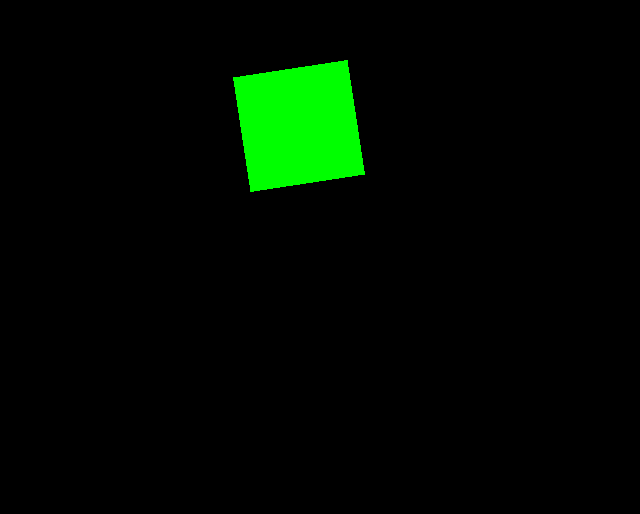
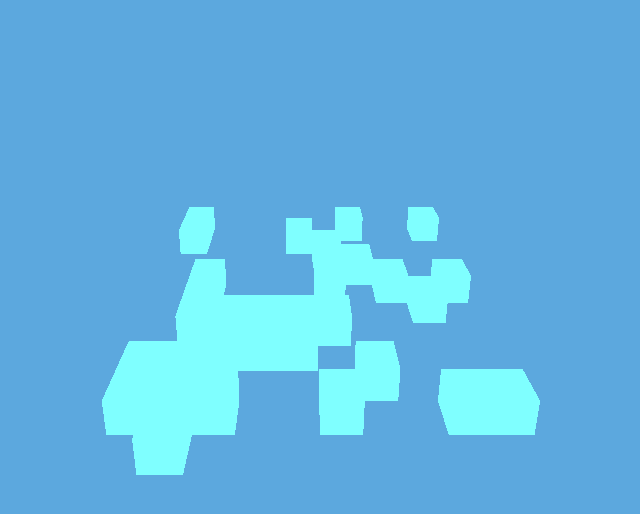
Before and after one commit to mmarusiak/falling-sand-threejs, a plain HTML site: page index.html in a window 1280 px wide. Shown: the part 274-788 px from the top of the page, without its empty margins (341-981 px from the left). Drawn offline with nearby package versions, Linux system fonts and the light colour scheme.

Commit message:
Made prototype of falling sand idea

```diff
--- /dev/null
+++ b/block.js
@@ -0,0 +1,75 @@
+import * as THREE from 'three';
+
+function getRandomInt(max) {
+  return Math.floor(Math.random() * max);
+}
+
+export class Block {
+
+    constructor(pos, cube){
+        this.pos = pos;
+        this.cube = cube;
+        this.cube.position.y = this.pos.y;
+        this.cube.position.x = this.pos.x;
+        this.cube.position.z = this.pos.z;
+    }
+
+    get position() {
+        return this.pos;
+    }
+
+    set position(newPos){
+        this.pos = newPos;
+    }
+
+    move(otherBlocks) {
+        if (this.pos.y == 0){
+            return;
+        }
+        let potentialCol = []
+        // get all potential colls
+        for (const otherBlock of otherBlocks){
+            if (otherBlock.position.y == this.pos.y - 1 && Math.abs(otherBlock.position.x - this.pos.x) <= 1 && Math.abs(otherBlock.position.z - this.pos.z) <= 1){
+                potentialCol.push(otherBlock)
+            }
+        }
+
+        // check if something is just under the block
+        let canMoveDown = true;
+        for (const potentialBlock of potentialCol){
+            if (potentialBlock.position.z == this.pos.z && potentialBlock.position.x == this.pos.x){
+                canMoveDown = false;
+                break;
+            }
+        }
+        if (canMoveDown){
+            this.pos.y -= 1;
+            this.cube.position.y -= 1;
+            return;
+        }
+
+        // check if there are other possible moves
+
+        let possibleMoves = [
+            new THREE.Vector3(this.pos.x - 1, this.pos.y - 1, this.pos.z - 1),
+            new THREE.Vector3(this.pos.x + 1, this.pos.y - 1, this.pos.z + 1),
+            new THREE.Vector3(this.pos.x, this.pos.y - 1, this.pos.z + 1),
+            new THREE.Vector3(this.pos.x, this.pos.y - 1, this.pos.z - 1),
+            new THREE.Vector3(this.pos.x + 1, this.pos.y - 1, this.pos.z),
+            new THREE.Vector3(this.pos.x - 1, this.pos.y - 1, this.pos.z)
+        ]
+        for (const potentialBlock of potentialCol){
+            possibleMoves.splice(possibleMoves.indexOf(potentialBlock.pos), 1)
+        }
+
+        if (possibleMoves.length > 0){
+            const newPos = possibleMoves[ getRandomInt(possibleMoves.length - 1)];
+            this.pos.y = newPos.y;
+            this.cube.position.y = newPos.y;
+            this.pos.x = newPos.x;
+            this.cube.position.x = newPos.x;
+            this.pos.z = newPos.z;
+            this.cube.position.z = newPos.z;
+        }
+    }
+}
--- a/index.html
+++ b/index.html
@@ -21,6 +21,7 @@
 </head>
 
 <body>
+  <script type="module" src="/block.js"></script>
   <script type="module" src="/main.js"></script>
 </body>
 
--- a/main.js
+++ b/main.js
@@ -1,24 +1,101 @@
 import * as THREE from 'three';
+import { Block } from './block.js';
 
 const scene = new THREE.Scene();
 const camera = new THREE.PerspectiveCamera(
     75, window.innerWidth / window.innerHeight, 0.1, 1000
 );
+const renderer = new THREE.WebGLRenderer();
 
-const renderer = new THREE.WebGLRenderer();
+scene.background = new THREE.Color("rgb(92, 168, 222)")
 renderer.setSize( window.innerWidth, window.innerHeight);
 document.body.appendChild( renderer.domElement)
 
-// cube!
-const geometry = new THREE.BoxGeometry( 1, 1, 1 );
-const material = new THREE.MeshBasicMaterial( { color: 0x00ff00 } );
-const cube = new THREE.Mesh( geometry, material );
-scene.add(cube);
-scene.add(camera)
-camera.position.z = 5;
+const light = new THREE.AmbientLight(0x404040);
+const timer = new THREE.Clock(true);
+
+timer.start();
+scene.add(light)
+camera.position.z = 10;
+camera.position.y = 10;
+camera.position.x = -5;
+camera.rotation.x = -.3
+
+// Function to update the color over time
+function updateColor() {
+    const time = timer.getElapsedTime();
+
+    // Convert time to a color oscillation value (e.g., sine wave between 0 and 1)
+    const red = Math.floor((Math.sin(time) + 1) / 2 * 255); // Range from 0 to 255
+    const green = Math.floor((Math.cos(time) + 1) / 2 * 255);
+    const blue = Math.floor((Math.sin(time + Math.PI / 2) + 1) / 2 * 255);
+
+    // Convert RGB to hex format and update the color
+    const color = (red << 16) | (green << 8) | blue;
+
+    // Return color in the format { color: 0xRRGGBB }
+    return color;
+}
+
+function createBlock(pos, color = {color : updateColor()}){
+    const geometry = new THREE.BoxGeometry(1, 1, 1);
+    const material = new THREE.MeshBasicMaterial(color);
+    const cube = new THREE.Mesh(geometry, material);
+    const block = new Block(pos, cube);
+    scene.add(cube);
+    return block;
+}
+
+function getRandomInt(max) {
+  return Math.floor(Math.random() * max);
+}
+
+function createWorld(x, z, maxY, amountOfCubes){
+    const allCubes = [];
+
+    for(let i = 0; i < amountOfCubes; i ++){
+        const posX = -getRandomInt(x);
+        const posZ = -getRandomInt(z);
+        const position = new THREE.Vector3(posX, maxY, posZ);
+        const newBlock = createBlock(position)
+        allCubes.push(newBlock);
+    }
+
+    return allCubes;
+}
+const pos = new THREE.Vector3(10, 20, 10)
+const allCubes = createWorld(pos.x, pos.z, pos.y, 30);
+const e = window.Event;
+
+window.onmousemove = function (e) {
+  if (!e) e = window.event;
+  if (e.shiftKey) {
+    const _pos = new THREE.Vector3(
+            -getRandomInt(pos.x),
+            pos.y,
+            -getRandomInt(pos.z)
+        )
+        allCubes.push(createBlock(_pos))
+        console.log('pressed!')
+  }
+  if (e.altKey) {/*alt is down*/}
+  if (e.ctrlKey) {/*ctrl is down*/}
+  if (e.metaKey) {/*cmd is down*/}
+}
 
 function animate() {
 	renderer.render( scene, camera );
-    camera.rotateOnAxis(new THREE.Vector3(0,0,1), .01);
+    /*if(e.shiftKey){
+        const _pos = new THREE.Vector3(
+            getRandomInt(pos.x),
+            pos.y,
+            getRandomInt(pos.z)
+        )
+        allCubes.push(createBlock(_pos))
+    }
+*/
+    for (const cube of allCubes){
+        cube.move(allCubes)
+    }
 }
 renderer.setAnimationLoop( animate );
```
Lines whose indentation alone changed are shown as unchanged.
